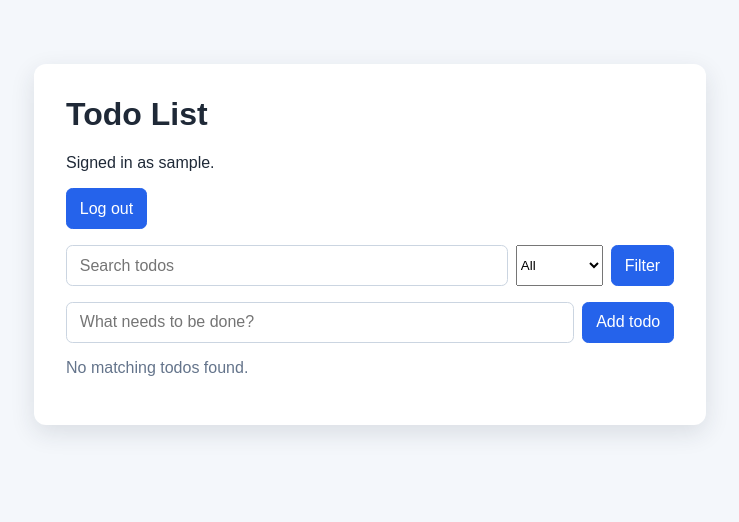
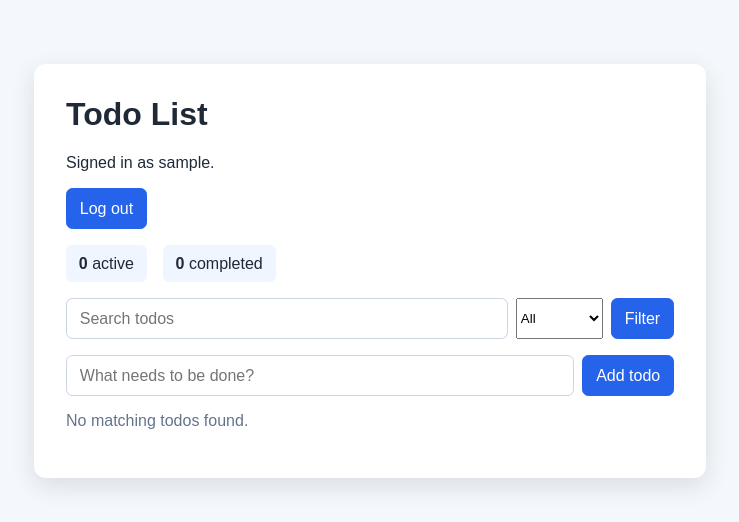
Before and after one commit to agrimshrestha123/todoappfordjanog, a Django app: page / in a window 1280 px wide. Shown: the top 522 px of the page, without its empty margins (270-1009 px from the left). Run offline with Django 5.2, Linux system fonts and the light colour scheme; the visitor is signed in with stand-in values (Sample User, id 1); data that the repository does not hold is empty.

Commit message:
Show todo status counts

```diff
--- a/todo/static/todo/styles.css
+++ b/todo/static/todo/styles.css
@@ -32,6 +32,18 @@ h1 {
 
 .filter-form {
     margin: 1rem 0;
+}
+
+.todo-counts {
+    display: flex;
+    gap: 1rem;
+}
+
+.todo-counts p {
+    margin: 1rem 0 0;
+    padding: 0.6rem 0.8rem;
+    background: #eff6ff;
+    border-radius: 0.4rem;
 }
 
 .filter-form input {
--- a/todo/templates/todo/todo_list.html
+++ b/todo/templates/todo/todo_list.html
@@ -15,6 +15,11 @@
             {% csrf_token %}
             <button type="submit">Log out</button>
         </form>
+
+        <section class="todo-counts" aria-label="Todo counts">
+            <p><strong>{{ active_count }}</strong> active</p>
+            <p><strong>{{ completed_count }}</strong> completed</p>
+        </section>
 
         <form method="get" class="filter-form">
             <input
--- a/todo/views.py
+++ b/todo/views.py
@@ -9,9 +9,12 @@ from .models import Todo
 
 @login_required
 def todo_list(request):
-    todos = Todo.objects.filter(owner=request.user)
+    user_todos = Todo.objects.filter(owner=request.user)
+    todos = user_todos
     search_query = request.GET.get('q', '').strip()
     status = request.GET.get('status', 'all')
+    active_count = user_todos.filter(completed=False).count()
+    completed_count = user_todos.filter(completed=True).count()
 
     if search_query:
         todos = todos.filter(Q(title__icontains=search_query))
@@ -39,6 +42,8 @@ def todo_list(request):
             'form': form,
             'search_query': search_query,
             'status': status,
+            'active_count': active_count,
+            'completed_count': completed_count,
         },
     )
 
```
Also changed, not shown: PROGRESS.md (+1 -1 lines).
